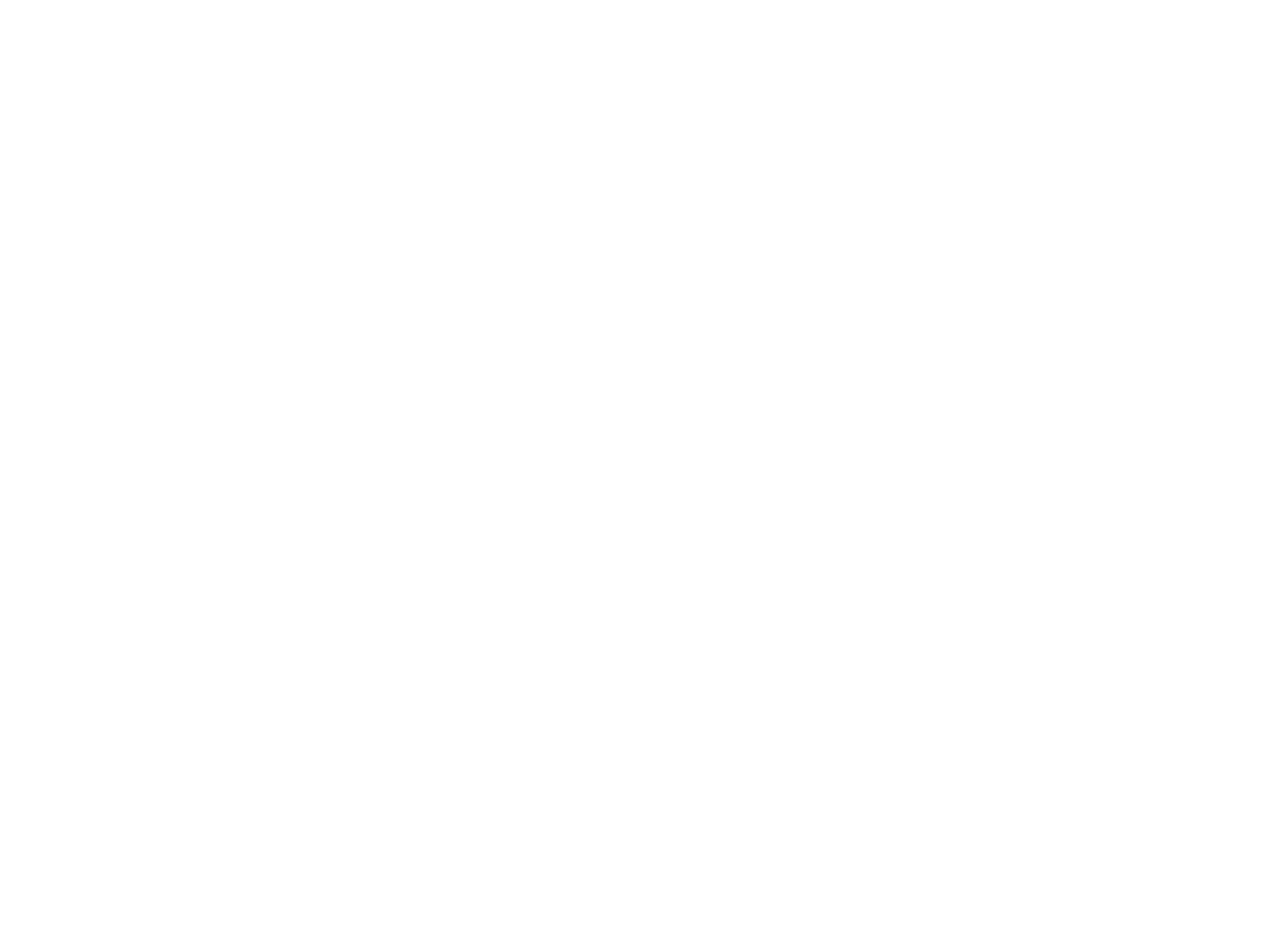
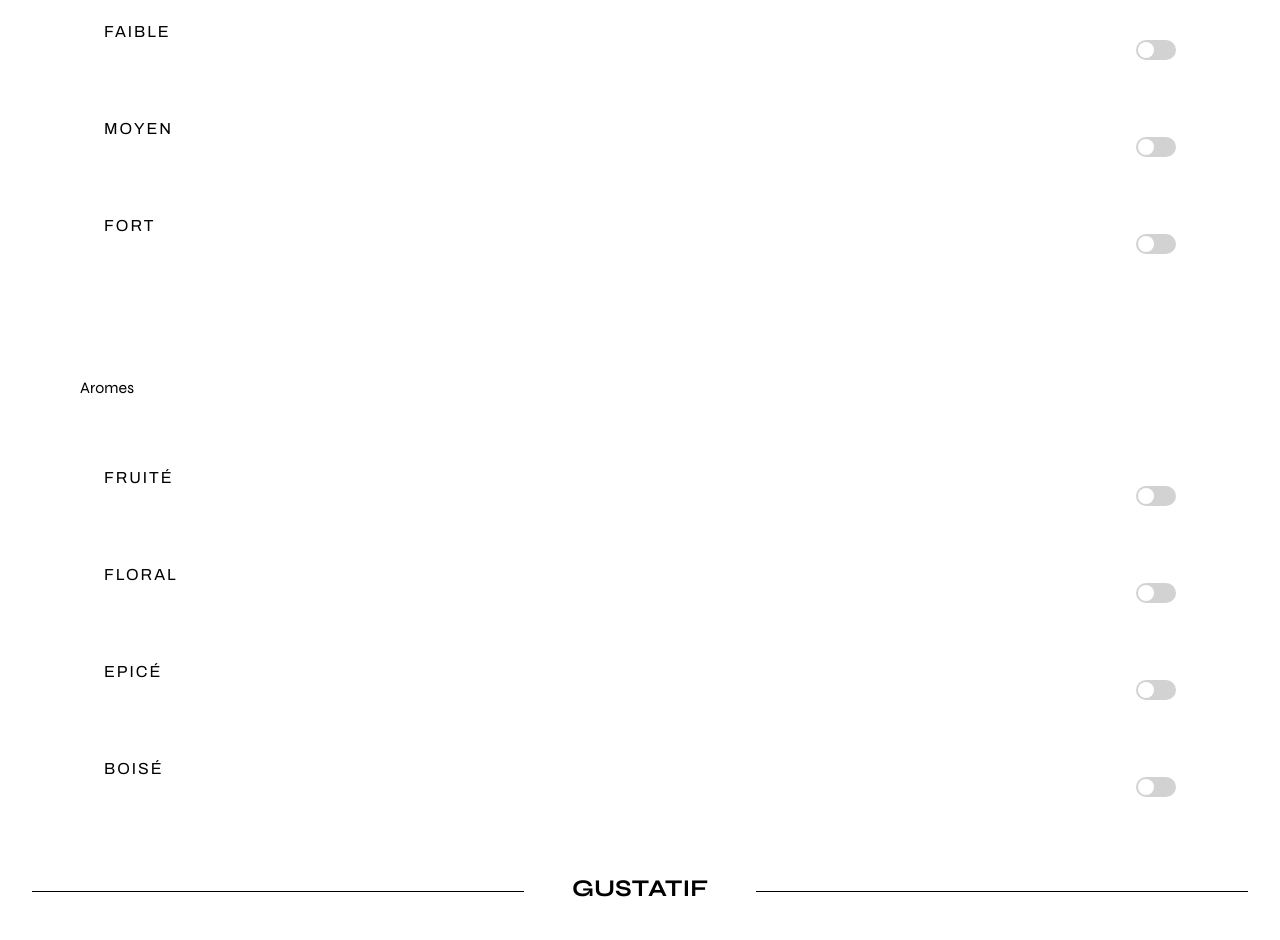
Before and after one commit to piveteauit/WCS_template-P3, a React (Create React App) app in the folder wcs-client/: page /ficheDeRenseignement in a window 1280 px wide. Shown: the part 660-1600 px from the top of the page. Before the commit the page ends 800 px from the top, so only its background shows below. Built offline with nearby package versions, Linux system fonts and the light colour scheme.

Commit message:
ajout d'une text area sur la page de renseignements

```diff
--- a/wcs-client/src/pages/FicheDeRenseignement.jsx
+++ b/wcs-client/src/pages/FicheDeRenseignement.jsx
@@ -16,8 +16,6 @@
                         <label htmlFor="check-vin-blanc" className='button'></label>
                     </div>
 
-
-
                 </div>
                 <div className='vin-container'>
                     <p>vin rouge</p>
@@ -30,9 +28,99 @@
                 <div className='olfactif'>
                     <h2><span>OLFACTIF</span></h2>
                     <h3>Intensitée</h3>
-                    <div className="olfactif-toggle-container">
-
-
+                    <div className="olfactif-toggle-container-intensity">
+                        <p>FAIBLE</p>
+                        <div className="checkbox-container">
+                            <input type="checkbox" id='low-intensity' />
+                            <label htmlFor="low-intensity" className='button'></label>
+                        </div>
+                        <p>MOYEN</p>
+                        <div className="checkbox-container">
+                            <input type="checkbox" id='middle-intensity' />
+                            <label htmlFor="middle-intensity" className='button'></label>
+                        </div>
+                        <p>FORT</p>
+                        <div className="checkbox-container">
+                            <input type="checkbox" id='high-intensity' />
+                            <label htmlFor="high-intensity" className='button'></label>
+                        </div>
+                    </div>
+                    <h3>Aromes</h3>
+                    <div className="olfactif-toggle-container-aromes">
+                        <p>FRUITÉ</p>
+                        <div className="checkbox-container">
+                            <input type="checkbox" id='fruit-arome' />
+                            <label htmlFor="fruit-arome" className='button'></label>
+                        </div>
+                        <p>FLORAL</p>
+                        <div className="checkbox-container">
+                            <input type="checkbox" id='floral-arome' />
+                            <label htmlFor="floral-arome" className='button'></label>
+                        </div>
+                        <p>EPICÉ</p>
+                        <div className="checkbox-container">
+                            <input type="checkbox" id='spicy-arome' />
+                            <label htmlFor="spicy-arome" className='button'></label>
+                        </div>
+                        <p>BOISÉ</p>
+                        <div className="checkbox-container">
+                            <input type="checkbox" id='wood-arome' />
+                            <label htmlFor="wood-arome" className='button'></label>
+                        </div>
+                    </div>
+                    <div className="gustatif">
+                        <h2><span>GUSTATIF</span></h2>
+                        <h3>Intensité</h3>
+                        <div className="olfactif-toggle-container-intensity-taste">
+                            <p>FAIBLE</p>
+                            <div className="checkbox-container">
+                                <input type="checkbox" id='low-intensity-taste' />
+                                <label htmlFor="low-intensity-taste" className='button'></label>
+                            </div>
+                            <p>MOYEN</p>
+                            <div className="checkbox-container">
+                                <input type="checkbox" id='middle-intensity-taste' />
+                                <label htmlFor="middle-intensity-taste" className='button'></label>
+                            </div>
+                            <p>FORT</p>
+                            <div className="checkbox-container">
+                                <input type="checkbox" id='high-intensity-taste' />
+                                <label htmlFor="high-intensity-taste" className='button'></label>
+                            </div>
+                        </div>
+                        <h3>Saveur</h3>
+                        <div className="olfactif-toggle-container-taste">
+                            <p>ACIDE</p>
+                            <div className="checkbox-container">
+                                <input type="checkbox" id='acide-taste' />
+                                <label htmlFor="acide-taste" className='button'></label>
+                            </div>
+                            <p>DOUX</p>
+                            <div className="checkbox-container">
+                                <input type="checkbox" id='sweet-taste' />
+                                <label htmlFor="sweet-taste" className='button'></label>
+                            </div>
+                            <p>TANIQUE</p>
+                            <div className="checkbox-container">
+                                <input type="checkbox" id='tannic-taste' />
+                                <label htmlFor="tannic-taste" className='button'></label>
+                            </div>
+                            <p>ÉQUILIBRÉ</p>
+                            <div className="checkbox-container">
+                                <input type="checkbox" id='balanced-taste' />
+                                <label htmlFor="balanced-taste" className='button'></label>
+                            </div>
+                            <p>LONG EN BOUCHE</p>
+                            <div className="checkbox-container">
+                                <input type="checkbox" id='long-taste' />
+                                <label htmlFor="long-taste" className='button'></label>
+                            </div>
+                            <div className="form-infos-complementaires">
+                                <textarea name="infod-complementaires" id="infos" placeholder='informations complémentaires'>
+                                </textarea>
+                            </div>
+                            .
+                        </div>
                     </div>
                 </div>
             </div>
--- a/wcs-client/src/styles/FicheDeRenseignement.css
+++ b/wcs-client/src/styles/FicheDeRenseignement.css
@@ -64,12 +64,20 @@
 
 }
 
+.FicheDeRenseignement-container p {
+    letter-spacing: 2px;
+    text-transform: uppercase;
+}
+
 
 .olfactif {
     width: 100%;
     padding: 2em;
 }
 
+.olfactif p {
+    letter-spacing: 2px;
+}
 
 .olfactif>h2 {
 
@@ -87,3 +95,60 @@
     padding: 0 2em;
     font-family: var(--title-font);
 }
+
+
+.olfactif h3 {
+    margin: 3em 0 1em 3em;
+    font-weight: 100;
+    font-size: 1rem;
+}
+
+.olfactif-toggle-container-intensity {
+    padding: 4.5em 4.5em 1em 4.5em;
+}
+
+.olfactif-toggle-container-aromes {
+    padding: 3.5em 4.5em 1em 4.5em;
+}
+
+
+.gustatif>h2 {
+    width: 100%;
+    text-align: center;
+    border-bottom: 1px solid var(--dark-color);
+    line-height: 0.1em;
+    margin: 0.625em 0 1.25em;
+}
+
+.gustatif>h2>span {
+    background-color: var(--lightest-color);
+    padding: 0 2em;
+    font-family: var(--title-font);
+}
+
+.olfactif-toggle-container-intensity-taste {
+    padding: 4.5em 4.5em 1em 4.5em;
+}
+
+.olfactif-toggle-container-taste {
+    padding: 4.5em 4.5em 1em 4.5em;
+}
+
+
+.form-infos-complementaires {
+    display: flex;
+    justify-content: center;
+    align-items: center;
+    margin: 3em;
+}
+
+.form-infos-complementaires textarea {
+    height: 40vh;
+    width: 600px;
+    resize: none;
+    outline: none;
+    background: #f5f4f4;
+    padding: 1em;
+    text-align: center;
+    border: #f5f4f4;
+}
```
